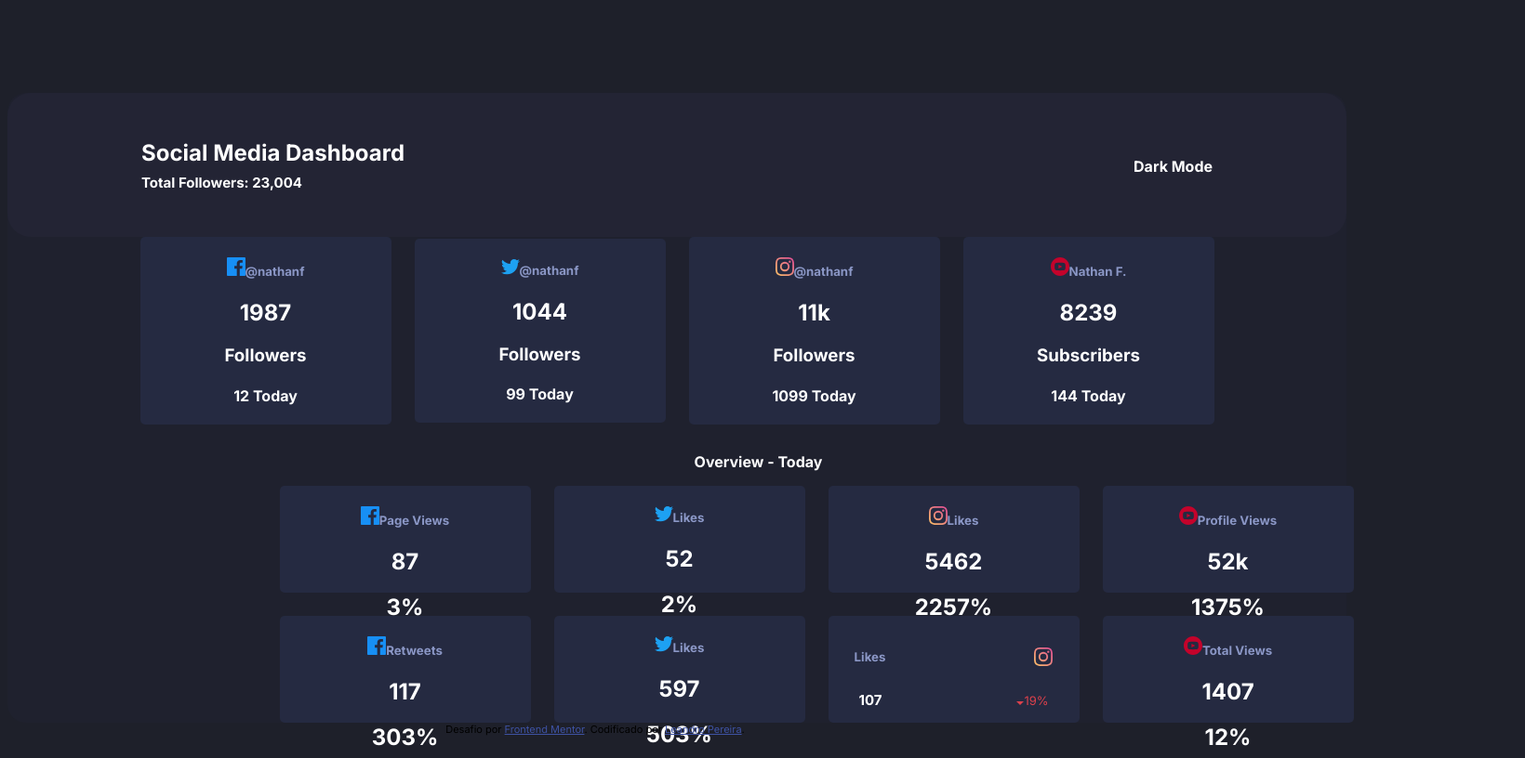
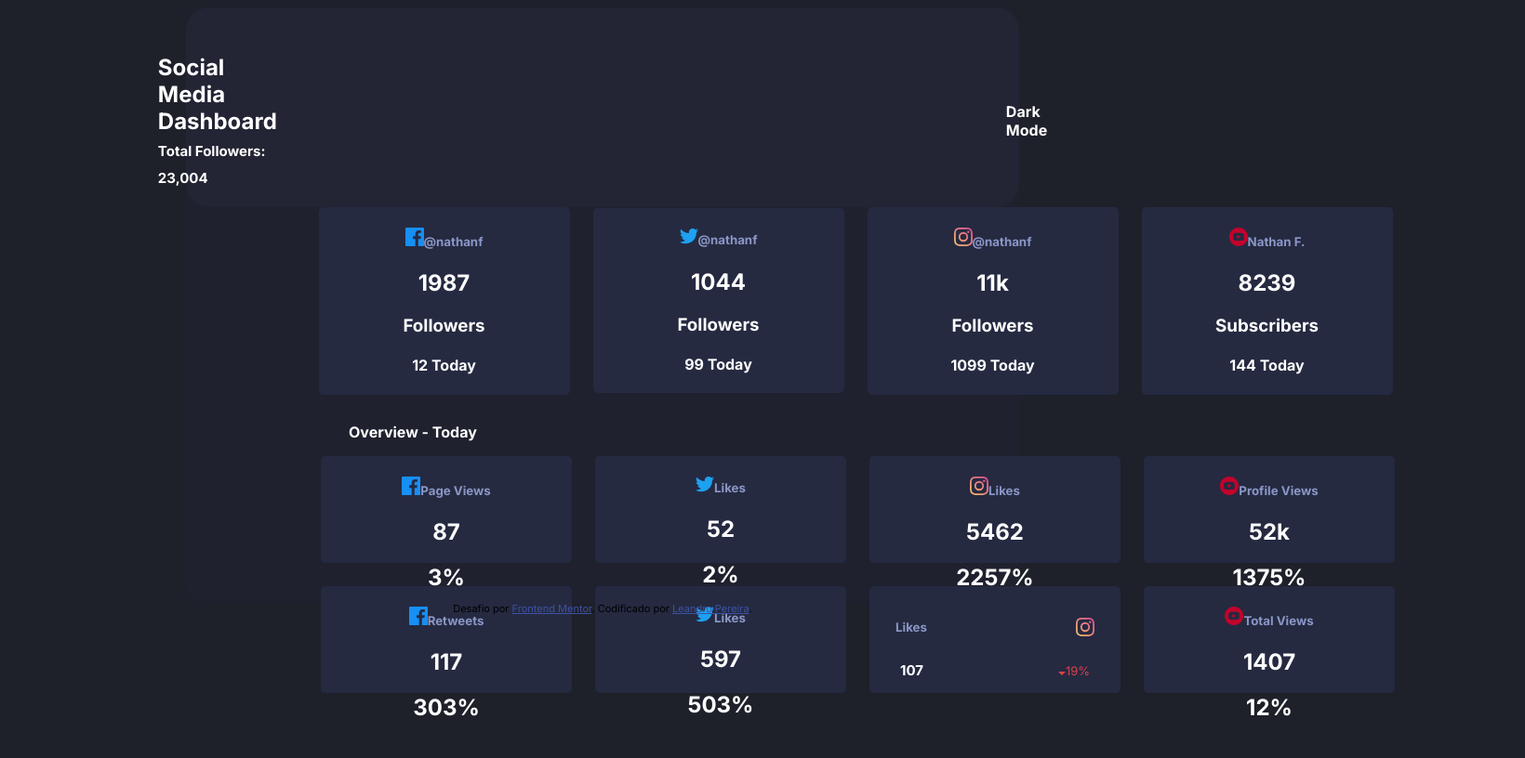
Before and after one commit to OLeandroPereira/social-media-dashboard-with-theme-switcher-master, a plain HTML site: page index.html in a window 1280 px wide. Shown: the whole page at 93% size, 1640 px wide, since content can reach past the window. Drawn offline with Linux system fonts and the light colour scheme.

Commit message:
style.css

```diff
--- a/style.css
+++ b/style.css
@@ -1,37 +1,32 @@
 body{
-
     background: linear-gradient() hsl(210, 78%, 56%) para hsl(146, 68%, 55%);
-
     background: hsl(230, 17%, 14%);
     font-family: 'inter';
+    width: 100vw;
+    height: 100vh;
 }
 
 #page{
     background: hsl(232, 19%, 15%);
-    width: 1440px;
+    width: 70%;
+    height: 80%;
     margin: 0 auto;
     border-radius: 20px;
 }
 
 header{
-
     background: hsl(236, 19%, 17%);
-    width: 1440px;
-    height: 125px;
+    width: 100%;
     margin: auto;
     padding-top: 30px;
     border-radius: 25px;
     color: hsl(0, 0%, 100%);
 }
 
-.container{
-    width: 1440px;
-    justify-items: center;
-    margin-top: 100px;
-}
+
 
 nav{
-    width: 1440px;
+    width: 100%;
     display: flex;
     justify-content: center;
     align-items: center;
```
